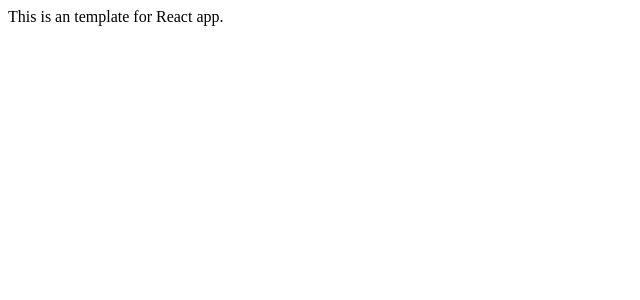
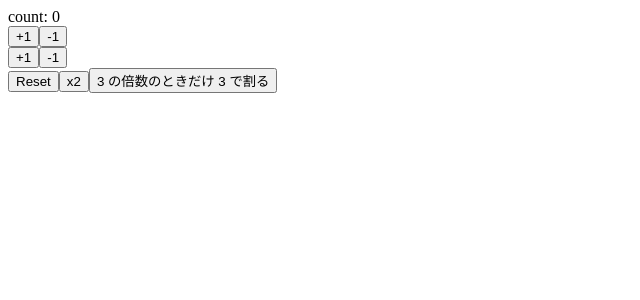
Before and after one commit to piroyuki-hub/react-hooks-101, a React (Create React App) app: page / in a window 1280 px wide. Shown: the top 300 px of the page, without its empty margins (0-640 px from the left). Built offline with nearby package versions, Linux system fonts and the light colour scheme.

Commit message:
my first React Hook with useState

```diff
--- a/src/App.js
+++ b/src/App.js
@@ -1,10 +1,45 @@
-import React from 'react';
+import React, { useState } from 'react';
 
 const App = () => {
+  // 状態をつかう
+  // const output = useState(0);
+
+  // js の分割代入
+  const [count, setCount] = useState(0);
+
+  const increment = () => setCount(count + 1);
+  const decrement = () => setCount(count - 1);
+
+  const increment2 = () => setCount(previousCount => previousCount + 1);
+  const decrement2 = () => setCount(previousCount => previousCount - 1);
+
+  const reset = () => setCount(0);
+  const double = () => setCount(count * 2);
+  const divide3 = () => setCount(previousCount =>
+    previousCount % 3 === 0 ? previousCount / 3 : previousCount
+  );
+
   return (
-    <div>
-      This is an template for React app.
-    </div>
+    // <React.Fragment>
+    <>
+      <div>count: {count}</div>
+      <div>
+        <button onClick={increment}>+1</button>
+        <button onClick={decrement}>-1</button>
+      </div>
+
+      <div>
+        <button onClick={increment2}>+1</button>
+        <button onClick={decrement2}>-1</button>
+      </div>
+
+      <div>
+        <button onClick={reset}>Reset</button>
+        <button onClick={double}>x2</button>
+        <button onClick={divide3}>3 の倍数のときだけ 3 で割る</button>
+      </div>
+    </>
+    // </React.Fragment>
   );
 }
 
```
